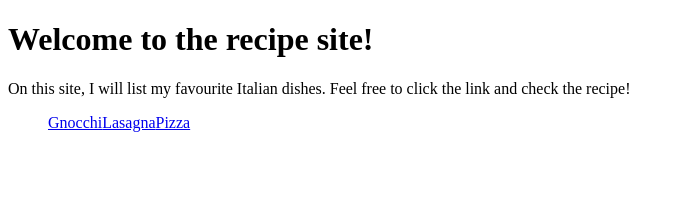
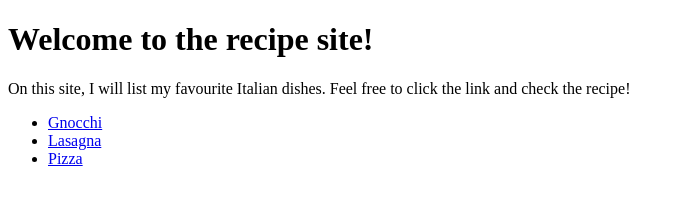
Before and after one commit to macmelchior/odin-recipe, a plain HTML site: page index.html in a window 1280 px wide. Shown: the whole page, without its empty margins (0-684 px from the left). Drawn offline with Linux system fonts and the light colour scheme.

Commit message:
Nest <a> tags in <li> tags

```diff
--- a/index.html
+++ b/index.html
@@ -13,7 +13,9 @@
 			the recipe!
 		</p>
 		<ul>
-			<a href="./recipes/gnocchi.html">Gnocchi</a><a href="./recipes/lasagna.html">Lasagna</a><a href="./recipes/pizza.html">Pizza</a>
+            <li><a href="./recipes/gnocchi.html">Gnocchi</a></li>
+            <li><a href="./recipes/lasagna.html">Lasagna</a></li>
+            <li><a href="./recipes/pizza.html">Pizza</a></li>
 		</ul>
 	</body>
 </html>
```
